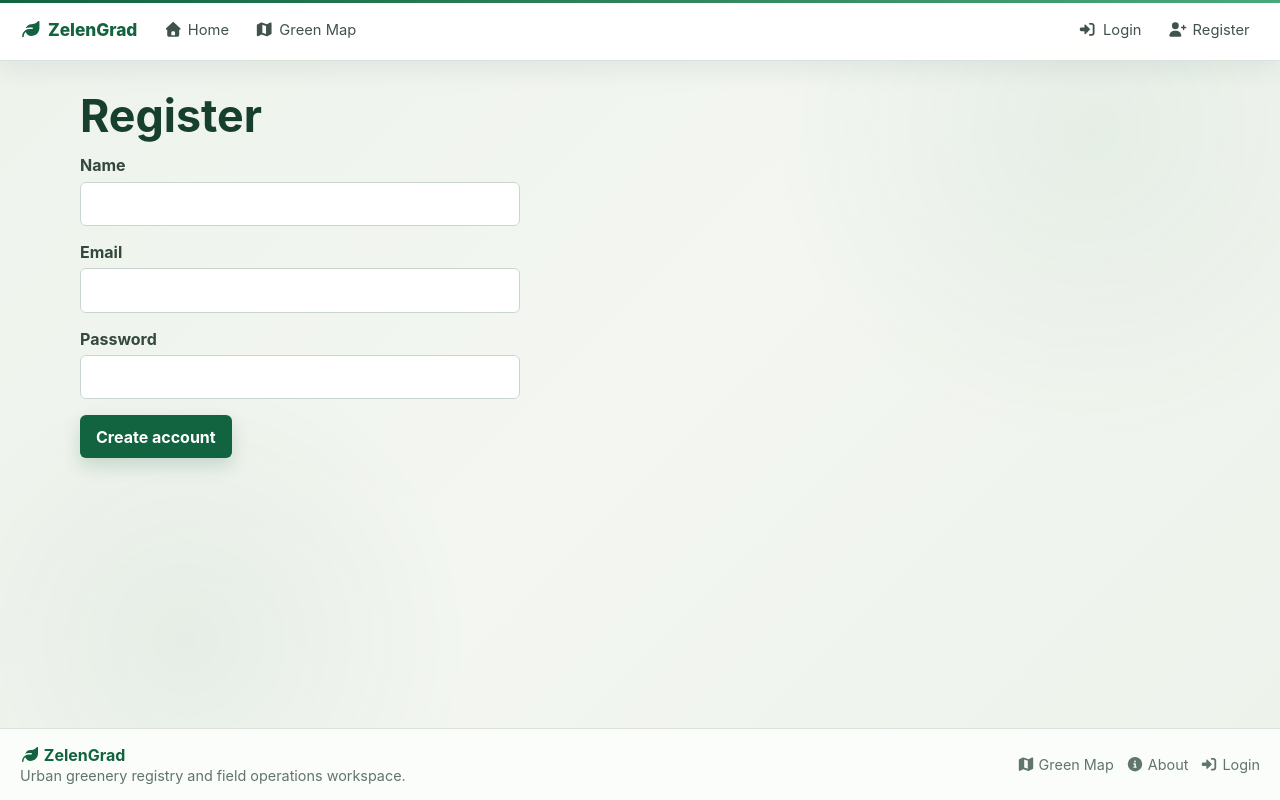
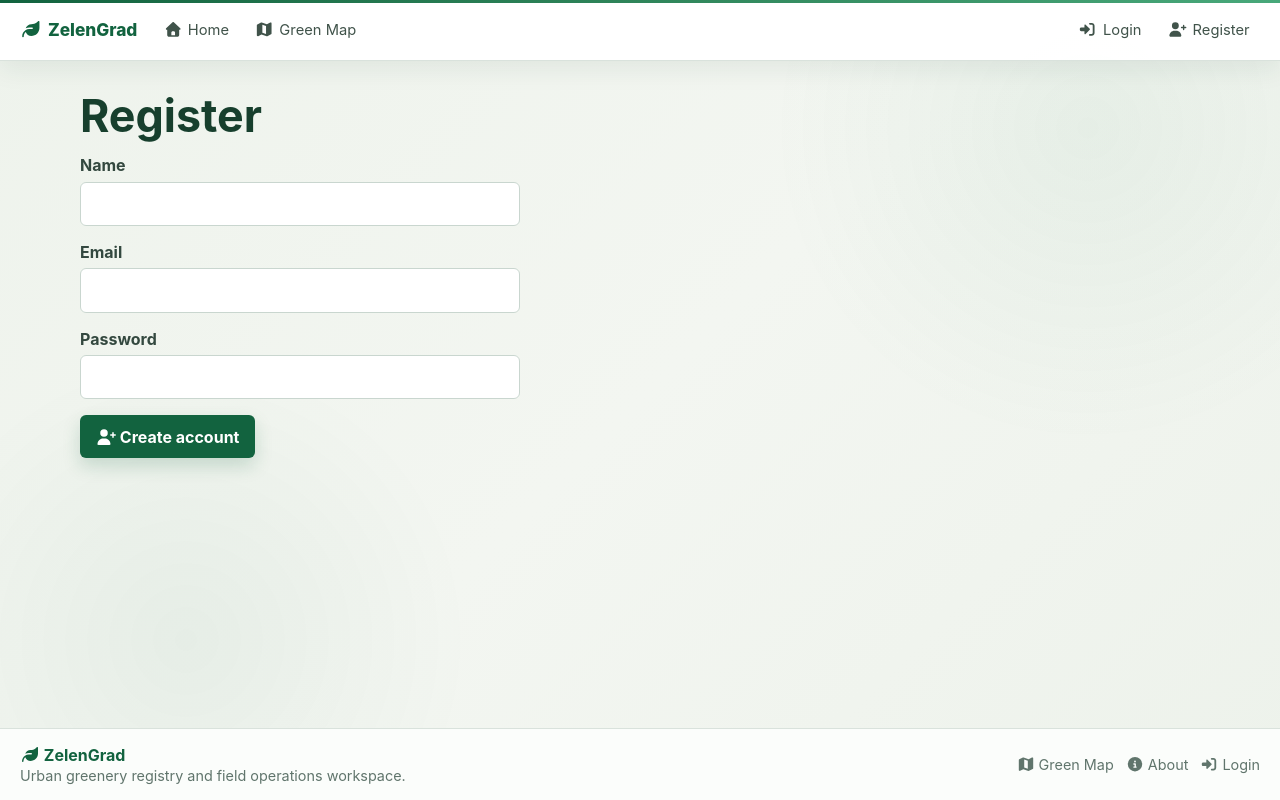
Before and after one commit to MartiHr/ZelenGrad, a React (Vite) app in the folder frontend/: page /register in a window 1280 px wide. Built offline with nearby package versions, Linux system fonts and the light colour scheme; no server answers.

Commit message:
feat(ui): add icons to key page headings and buttons
Added Font Awesome icons to About page heading, Dashboard
heading, Login and Register submit buttons.

```diff
--- a/frontend/src/pages/AboutPage.tsx
+++ b/frontend/src/pages/AboutPage.tsx
@@ -1,7 +1,9 @@
+import { FontAwesomeIcon } from "@fortawesome/react-fontawesome";
+
 export const AboutPage = () => {
   return (
     <section className="page narrow">
-      <h1>About</h1>
+      <h1><FontAwesomeIcon icon={["fas", "circle-info"]} /> About</h1>
       <p>ZelenGrad connects municipal teams and citizens around healthier urban green spaces.</p>
     </section>
   );
--- a/frontend/src/pages/DashboardPage.tsx
+++ b/frontend/src/pages/DashboardPage.tsx
@@ -1,3 +1,4 @@
+import { FontAwesomeIcon } from "@fortawesome/react-fontawesome";
 import { useCallback, useEffect, useState } from "react";
 import { Link } from "react-router";
 
@@ -328,7 +329,7 @@ export const DashboardPage = () => {
     <section className="page">
       <div className="details-header">
         <div>
-          <h1>Live Dashboard</h1>
+          <h1><FontAwesomeIcon icon={["fas", "gauge-high"]} /> Live Dashboard</h1>
           <p>Operational snapshot for assets, incidents, maintenance workload, adoptions, and real-time changes.</p>
         </div>
         <button type="button" className="refresh-button" onClick={() => void loadSummary()}>
--- a/frontend/src/pages/LoginPage.tsx
+++ b/frontend/src/pages/LoginPage.tsx
@@ -1,3 +1,4 @@
+import { FontAwesomeIcon } from "@fortawesome/react-fontawesome";
 import { useState, type FormEvent } from "react";
 import { Navigate, useLocation, useNavigate } from "react-router";
 
@@ -84,7 +85,7 @@ export const LoginPage = () => {
         </label>
         {error ? <p className="form-error">{error}</p> : null}
         <button type="submit" disabled={isSubmitting}>
-          {isSubmitting ? "Logging in..." : "Login"}
+          {isSubmitting ? "Logging in..." : <><FontAwesomeIcon icon={["fas", "arrow-right"]} /> Login</>}
         </button>
       </form>
     </section>
--- a/frontend/src/pages/RegisterPage.tsx
+++ b/frontend/src/pages/RegisterPage.tsx
@@ -1,3 +1,4 @@
+import { FontAwesomeIcon } from "@fortawesome/react-fontawesome";
 import { useState, type FormEvent } from "react";
 import { Navigate, useNavigate } from "react-router";
 
@@ -100,7 +101,9 @@ export const RegisterPage = () => {
         </label>
         {error ? <p className="form-error">{error}</p> : null}
         <button type="submit" disabled={isSubmitting}>
-          {isSubmitting ? "Creating account..." : "Create account"}
+          {isSubmitting
+            ? "Creating account..."
+            : <><FontAwesomeIcon icon={["fas", "user-plus"]} /> Create account</>}
         </button>
       </form>
     </section>
```
